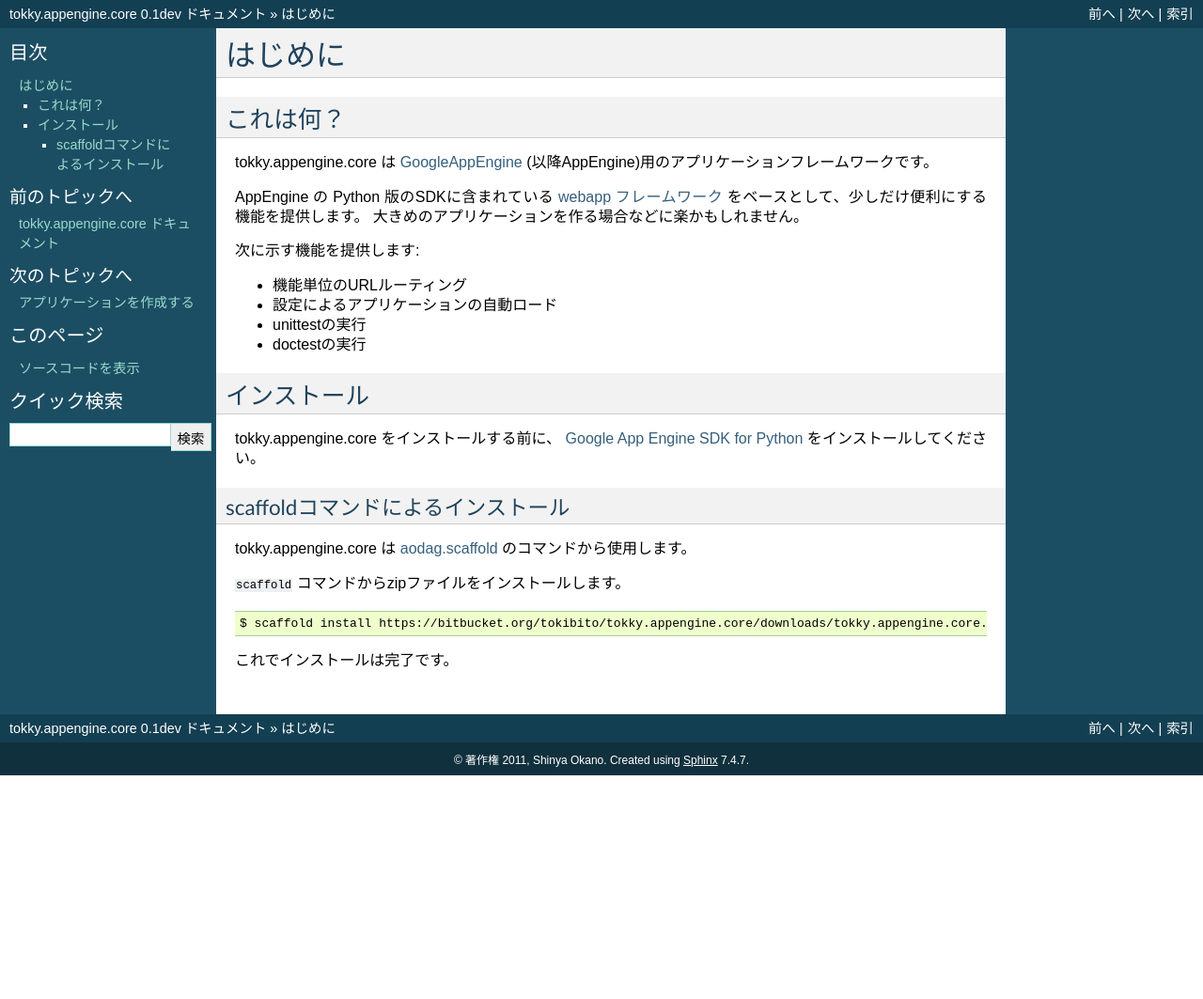
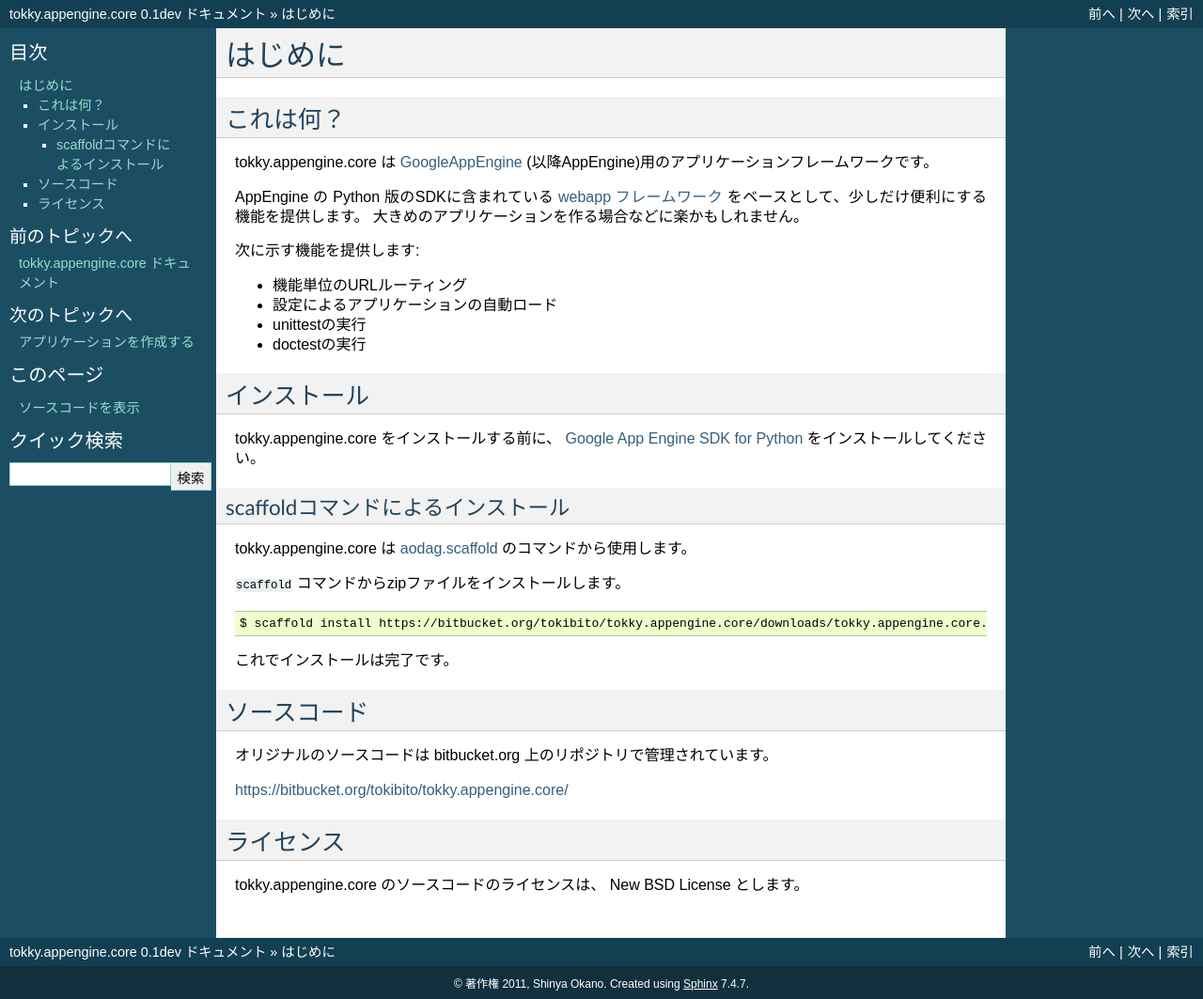
Before and after one commit to tokibito/tokky.appengine.core, a Sphinx documentation site: the page built from docs/ja/source/intro.rst, in a window 1280 px wide. Shown: the whole page at 94% size. Built offline with Sphinx 7.4.7, drawn with Linux system fonts in a browser that asks for light colours; before the commit the page ends 900 px from its top, so only the background shows below that.

Commit message:
ライセンス表示を追加

```diff
--- a/docs/ja/source/intro.rst
+++ b/docs/ja/source/intro.rst
@@ -41,3 +41,15 @@
 これでインストールは完了です。
 
 .. _`aodag.scaffold`: http://pypi.python.org/pypi/aodag.scaffold/
+
+ソースコード
+============
+
+オリジナルのソースコードは bitbucket.org 上のリポジトリで管理されています。
+
+https://bitbucket.org/tokibito/tokky.appengine.core/
+
+ライセンス
+==========
+
+tokky.appengine.core のソースコードのライセンスは、 New BSD License とします。
```
Also changed, not shown: 2 other files.
